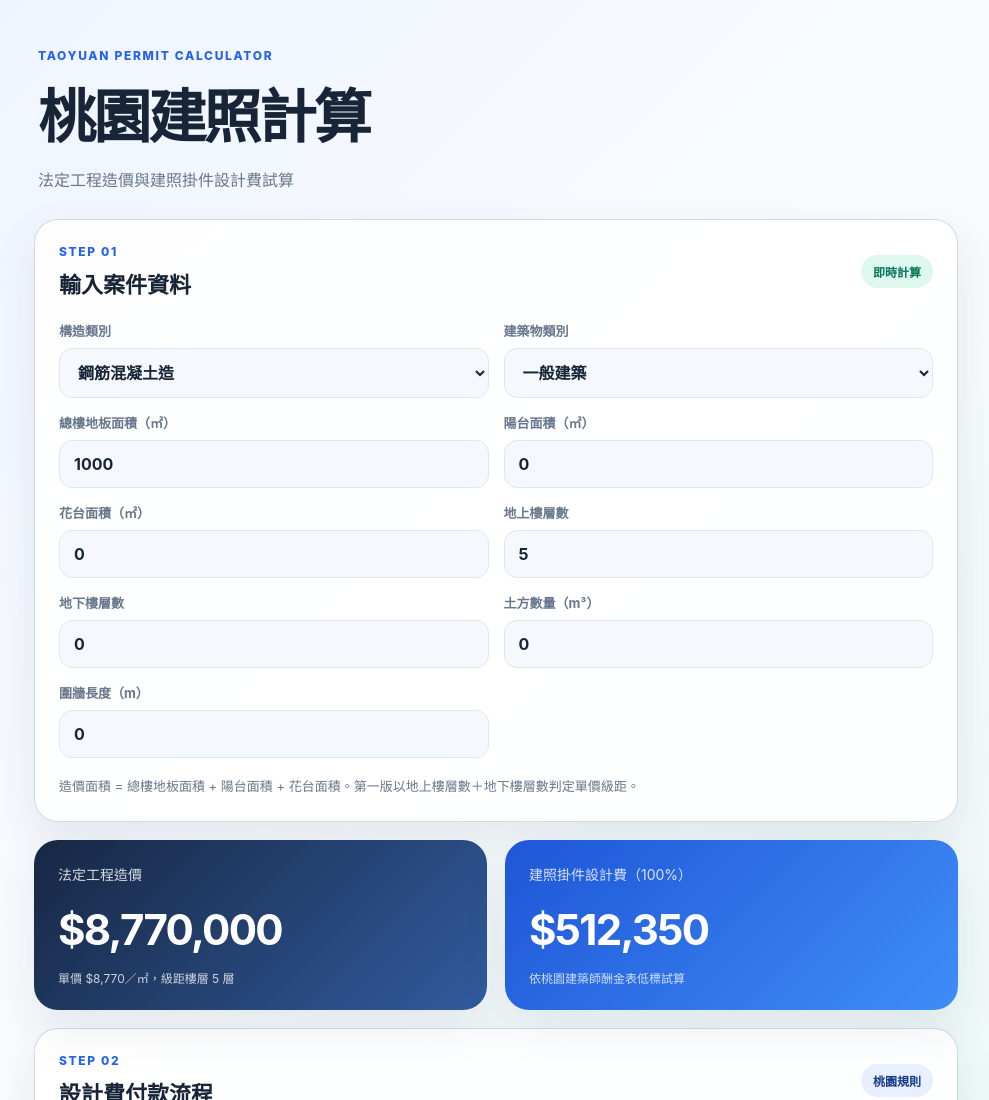
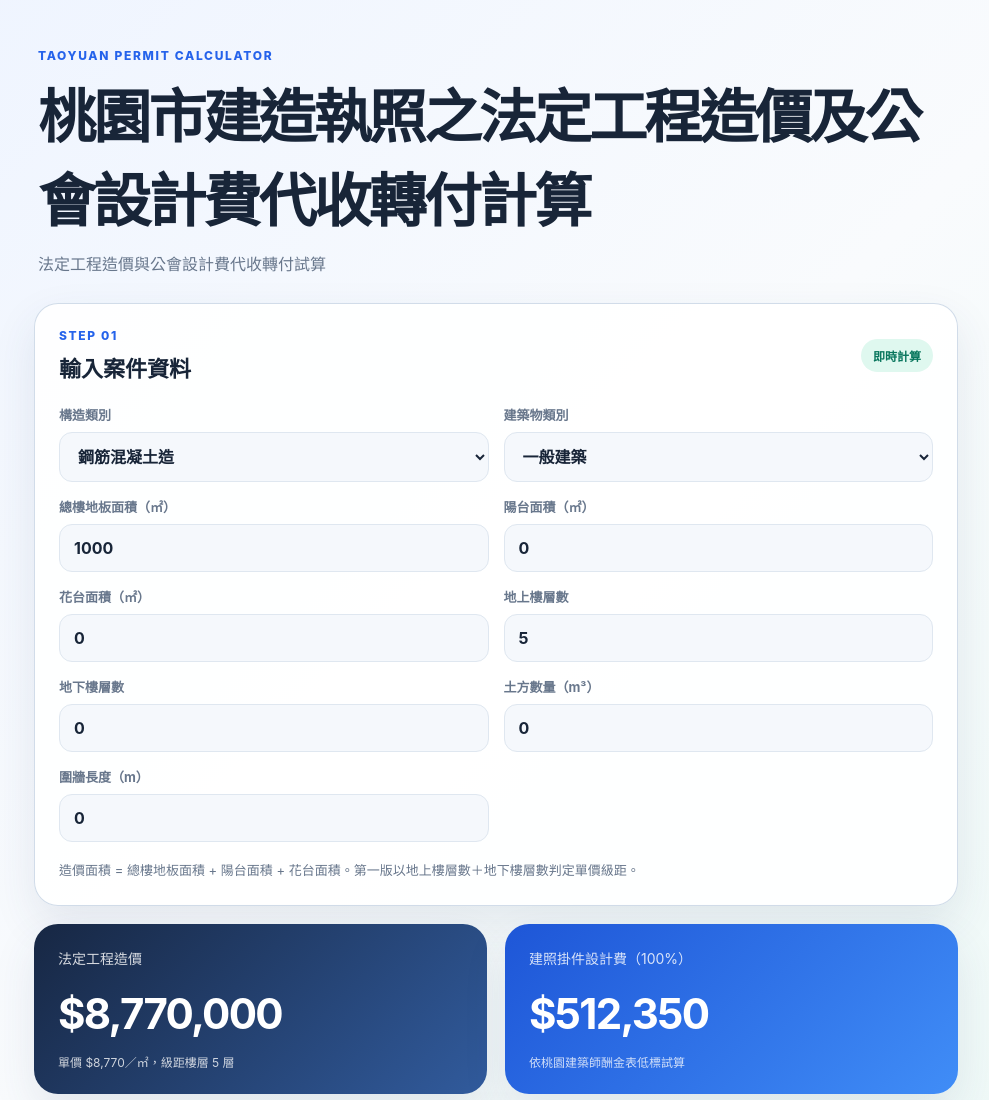
Before and after one commit to ponpatch-ctrl/taoyuan-building-permit-calculator, a plain HTML site: page index.html in a window 1280 px wide. Shown: the top 1100 px of the page, without its empty margins (144-1133 px from the left). Drawn offline with Linux system fonts and the light colour scheme.

Commit message:
Update page title and description

```diff
--- a/index.html
+++ b/index.html
@@ -3,15 +3,15 @@
 <head>
   <meta charset="utf-8">
   <meta name="viewport" content="width=device-width, initial-scale=1">
-  <title>桃園建照計算</title>
+  <title>桃園市建造執照之法定工程造價及公會設計費代收轉付計算</title>
   <link rel="stylesheet" href="styles.css">
 </head>
 <body>
   <main class="app-shell">
     <header class="hero">
       <p class="eyebrow">TAOYUAN PERMIT CALCULATOR</p>
-      <h1>桃園建照計算</h1>
-      <p class="subtitle">法定工程造價與建照掛件設計費試算</p>
+      <h1>桃園市建造執照之法定工程造價及公會設計費代收轉付計算</h1>
+      <p class="subtitle">法定工程造價與公會設計費代收轉付試算</p>
     </header>
 
     <section class="card input-card">
```
